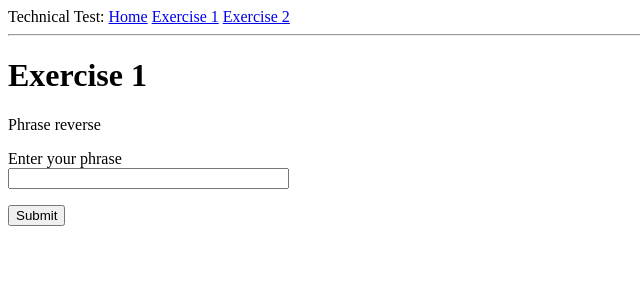
After one commit to mandarine8/Technical-Test-Python, a Flask app: page /exercise1 in a window 1280 px wide. The commit adds this page. Shown: the top 300 px of the page, without its empty margins (0-640 px from the left). Run offline with Flask 2, Linux system fonts and the light colour scheme.

Commit message:
Forms and excercises in templates

```diff
--- a/app/__init__.py
+++ b/app/__init__.py
@@ -1,5 +1,7 @@
 from flask import Flask
+from config import Config
 
 app = Flask(__name__)
+app.config.from_object(Config)
 
 from app import routes
--- /dev/null
+++ b/app/forms.py
@@ -0,0 +1,11 @@
+from flask_wtf import FlaskForm
+from wtforms import StringField, SubmitField, TextAreaField
+from wtforms.validators import DataRequired
+
+class Exercise1Form(FlaskForm):
+  phrase = StringField('Enter your phrase', validators=[DataRequired()])
+  submit = SubmitField('Submit')
+
+class Exercise2Form(FlaskForm):
+  phrase = TextAreaField('Enter your phrase', validators=[DataRequired()])
+  submit = SubmitField('Submit')
--- a/app/routes.py
+++ b/app/routes.py
@@ -1,6 +1,25 @@
 from flask import render_template
 from app import app
+from app.forms import Exercise1Form, Exercise2Form
+from app.exercises.phrase_reverse import phrase_reverse
+from app.exercises.char_splitter import char_splitter
 
 @app.route('/')
 def index():
   return render_template('index.html', title='Home')
+
+@app.route('/exercise1', methods=['GET', 'POST'])
+def exercise_1():
+  form = Exercise1Form()
+  response = ""
+  if form.validate_on_submit():
+    response = phrase_reverse(form.phrase.data)
+  return render_template('exercise_1.html', title='Phrase reverse', form=form, response=response)
+
+@app.route('/exercise2', methods=['GET', 'POST'])
+def exercise_2():
+  form = Exercise2Form()
+  response = ""
+  if form.validate_on_submit():
+    response = char_splitter(form.phrase.data)
+  return render_template('exercise_2.html', title='Char splitter', form=form, response=response)
--- a/app/templates/base.html
+++ b/app/templates/base.html
@@ -7,8 +7,13 @@
     {% endif %}
   </head>
   <body>
-      <div>Technical Test: <a href="/">Home</a></div>
-      <hr>
-      {% block content %}{% endblock %}
+    <div>
+      Technical Test:
+      <a href="/">Home</a>
+      <a href="/exercise1">Exercise 1</a>
+      <a href="/exercise2">Exercise 2</a>
+    </div>
+    <hr>
+    {% block content %}{% endblock %}
   </body>
 </html>
--- /dev/null
+++ b/app/templates/exercise_1.html
@@ -0,0 +1,20 @@
+{% extends "base.html" %}
+
+{% block content %}
+  <h1>Exercise 1</h1>
+  <p>Phrase reverse</p>
+
+  <form action="" method="post" novalidate>
+    {{ form.hidden_tag() }}
+    <p>
+      {{ form.phrase.label }}<br>
+      {{ form.phrase(size=32) }}
+    </p>
+    <p>{{ form.submit() }}</p>
+  </form>
+
+  <p>
+    {{response}}
+  </p>
+
+{% endblock %}
--- /dev/null
+++ b/config.py
@@ -0,0 +1,4 @@
+import os
+
+class Config(object):
+  SECRET_KEY = os.environ.get('SECRET_KEY') or 'not-easy-to-find'
```
Also changed, not shown: app/templates/exercise_2.html (added, +18 -0 lines), 1 other file.
